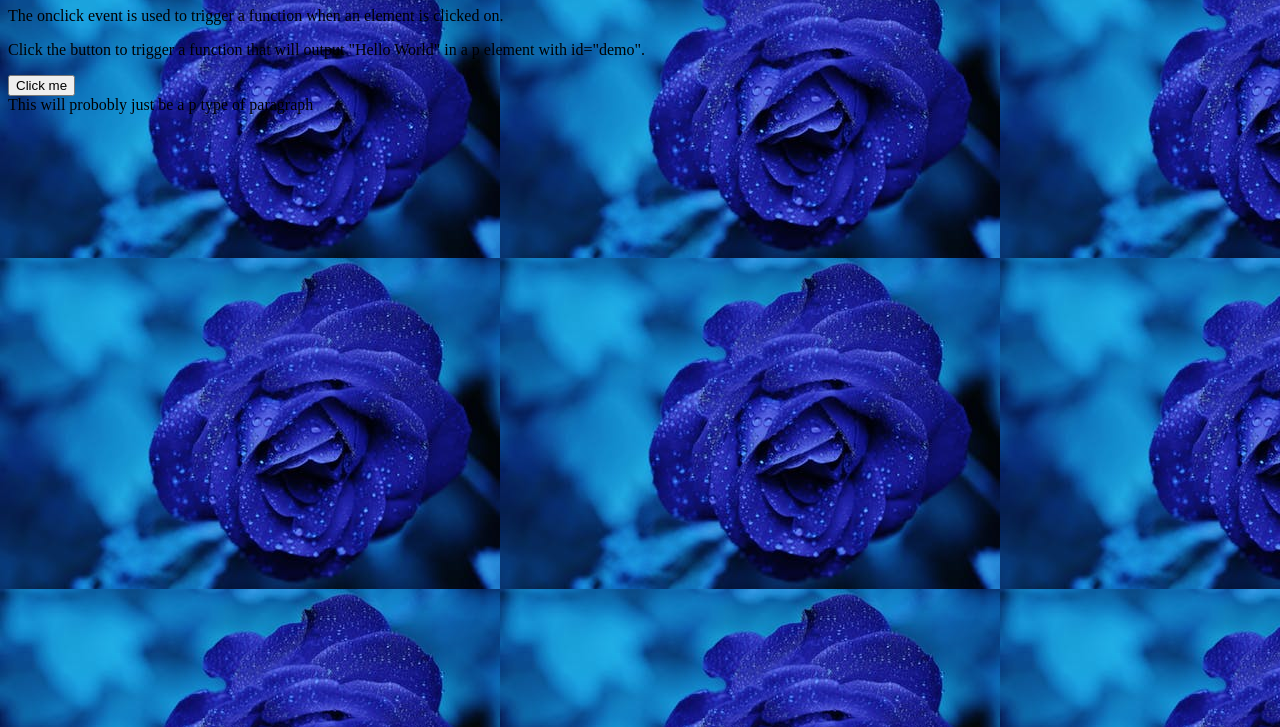
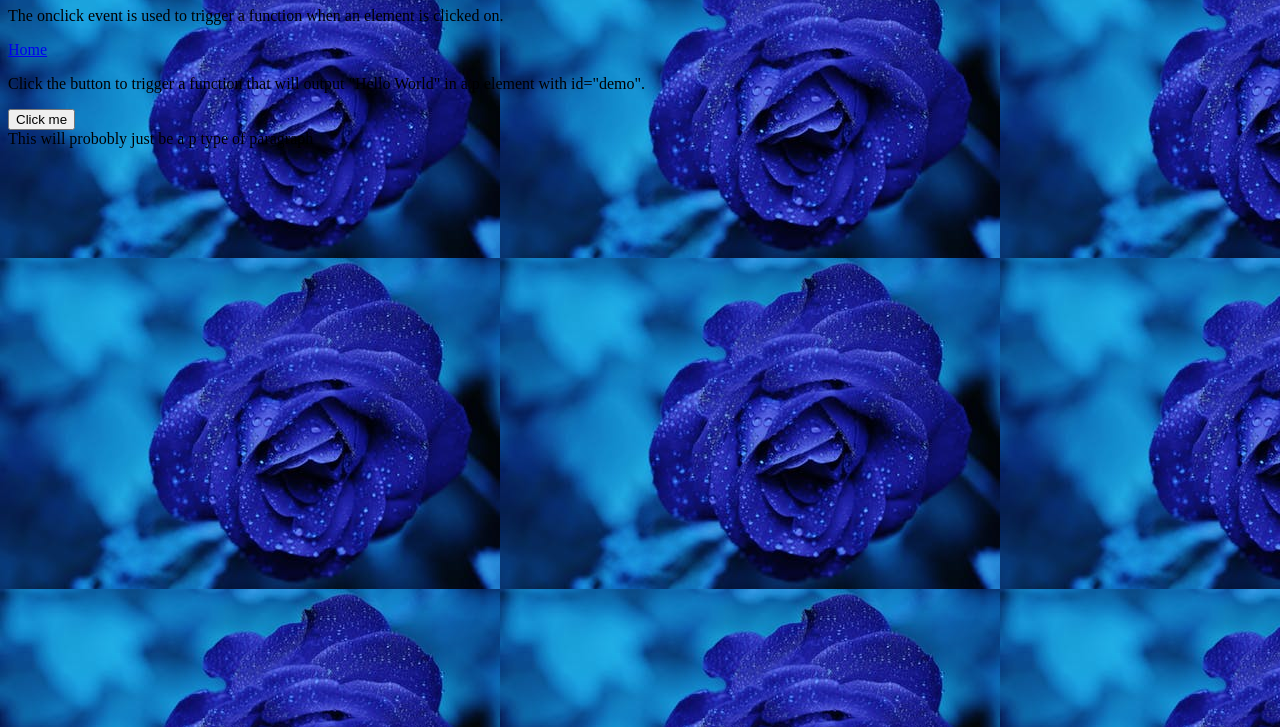
Before and after one commit to eudoroolivares2016/eudoroolivares2016.github.io, a plain HTML site: page index.html in a window 1280 px wide. Shown: the part 73-800 px from the top of the page. Drawn offline with Linux system fonts and the light colour scheme.

Commit message:
Update index.html

```diff
--- a/index.html
+++ b/index.html
@@ -5,7 +5,7 @@
 <h1>The onclick Event</h1>
 
 <p>The onclick event is used to trigger a function when an element is clicked on.</p>
-
+<a href= "./blogPost.html" >Home</a>
 <p>Click the button to trigger a function that will output "Hello World" in a p element with id="demo".</p>
 
 <button onclick="myFunction()">Click me</button>
```
